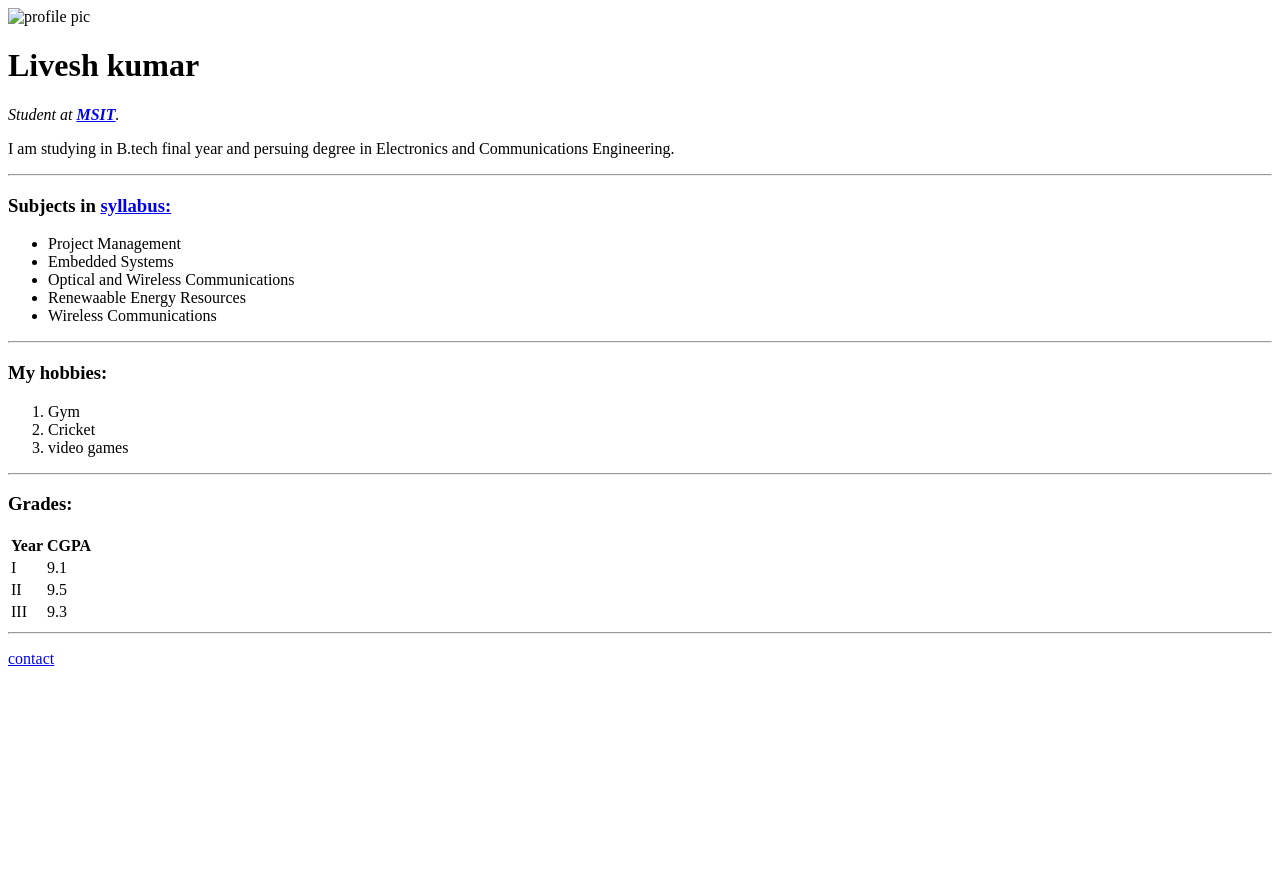
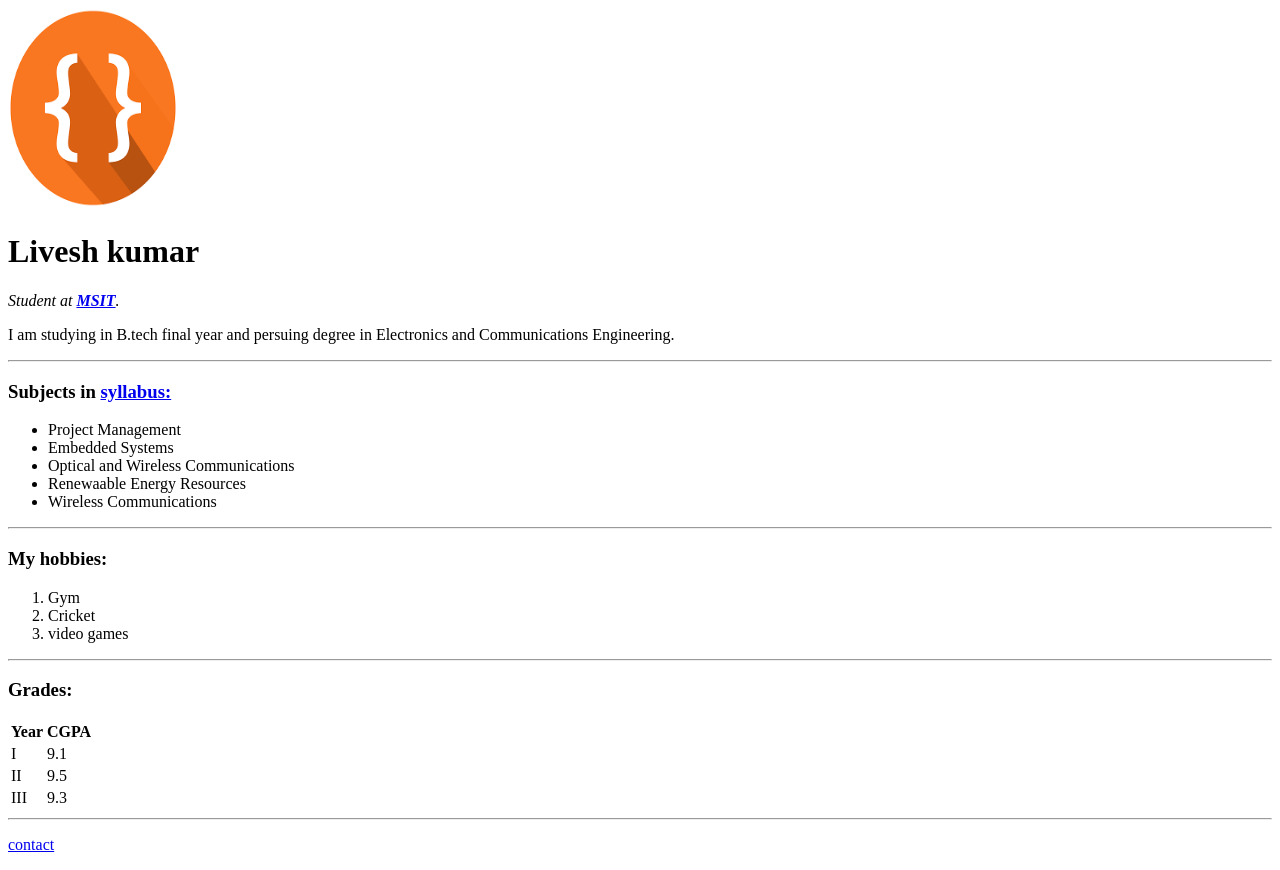
Before and after one commit to dev-osiris/cv, a plain HTML site: page index.html in a window 1280 px wide. Before the commit the page ends 800 px from the top, so only its background shows below. Drawn offline with Linux system fonts and the light colour scheme.

Commit message:
Update index.html

```diff
--- a/index.html
+++ b/index.html
@@ -6,7 +6,7 @@
   </head>
 
   <body>
-    <img src="Profile_pic.jpeg" alt="profile pic" height="200" width="170">
+    <img src="bracesjpeg.png" alt="profile pic" height="200" width="170">
     <h1>Livesh kumar</h1>
     <p>
       <em>Student at <strong><a href="https://www.msit.in/">MSIT</a></strong>.</em>
```
